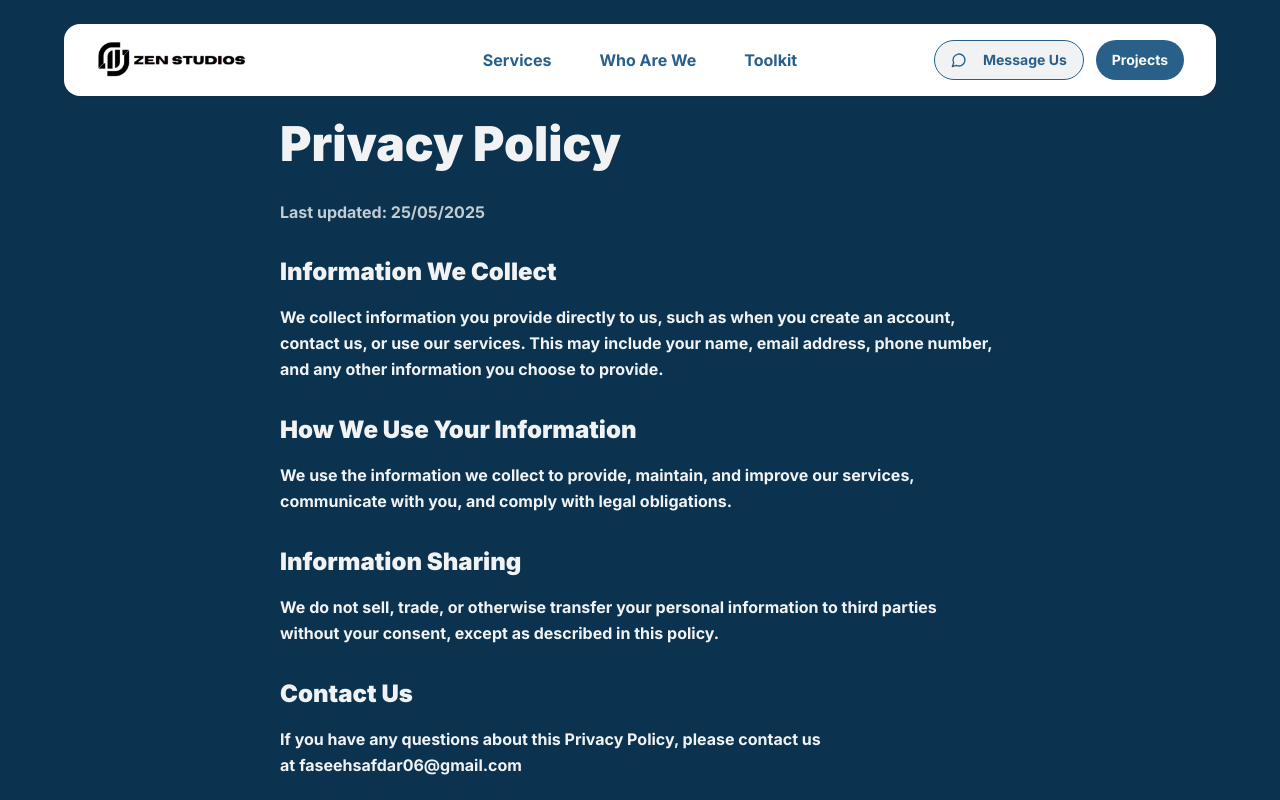
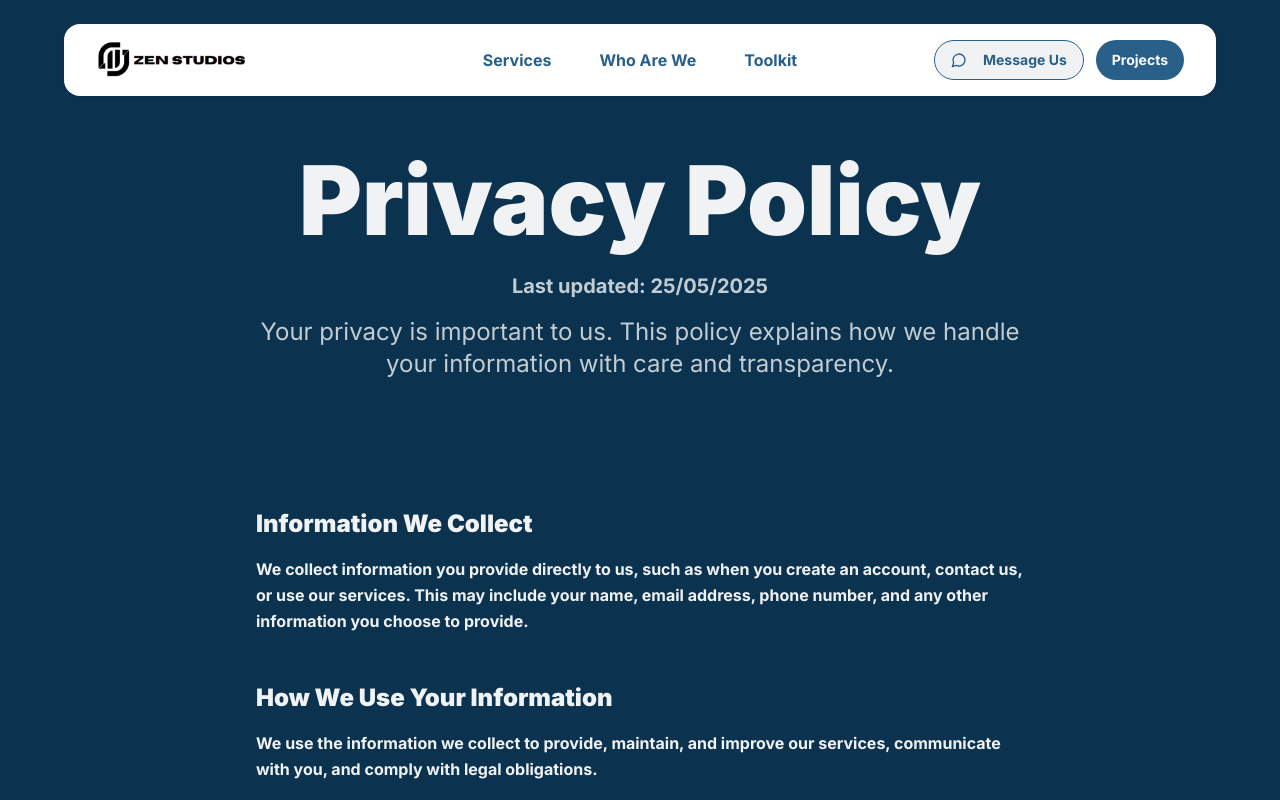
Before and after one commit to Faseeh06/zenstudios, a Next.js app: page /privacy in a window 1280 px wide. Shown: the top 800 px of the page. Built offline with nearby package versions, Linux system fonts and the light colour scheme.

Commit message:
Privacy Policy Page chnage

```diff
--- a/app/privacy/page.tsx
+++ b/app/privacy/page.tsx
@@ -9,37 +9,40 @@ export default function PrivacyPage() {
         <Navbar />
       </div>
 
-      {/* Content */}
-      <div className="max-w-3xl mx-auto px-6 py-24">
-        <h1 className="text-5xl font-black mb-8 text-[#f0f2f4]">Privacy Policy</h1>
-        <p className="text-[#f0f2f4]/80 mb-8 font-bold">Last updated: 25/05/2025</p>
+      {/* Header Section */}
+      <div className="px-6 pt-32 pb-16">
+        <div className="max-w-7xl mx-auto text-center">
+          <h1 className="text-6xl md:text-8xl font-black mb-6 text-[#f0f2f4]">Privacy Policy</h1>
+          <p className="text-xl text-[#f0f2f4]/80 mb-4 font-bold">Last updated: 25/05/2025</p>
+          <p className="text-2xl text-[#f0f2f4]/80 max-w-3xl mx-auto">Your privacy is important to us. This policy explains how we handle your information with care and transparency.</p>
+        </div>
+      </div>
 
-        <section className="mb-8">
+      {/* Main Content */}
+      <div className="px-6 py-16">
+        <div className="max-w-3xl mx-auto flex flex-col gap-12">
+          <section>
             <h2 className="text-2xl font-black mb-4 text-[#f0f2f4]">Information We Collect</h2>
-          <p className="text-[#f0f2f4] leading-relaxed mb-4 font-bold">
-            We collect information you provide directly to us, such as when you create an account, contact us, or use
-            our services. This may include your name, email address, phone number, and any other information you
-            choose to provide.
+            <p className="text-[#f0f2f4] leading-relaxed font-bold">
+              We collect information you provide directly to us, such as when you create an account, contact us, or use our services. This may include your name, email address, phone number, and any other information you choose to provide.
             </p>
           </section>
 
-        <section className="mb-8">
+          <section>
             <h2 className="text-2xl font-black mb-4 text-[#f0f2f4]">How We Use Your Information</h2>
-          <p className="text-[#f0f2f4] leading-relaxed mb-4 font-bold">
-            We use the information we collect to provide, maintain, and improve our services, communicate with you,
-            and comply with legal obligations.
+            <p className="text-[#f0f2f4] leading-relaxed font-bold">
+              We use the information we collect to provide, maintain, and improve our services, communicate with you, and comply with legal obligations.
             </p>
           </section>
 
-        <section className="mb-8">
+          <section>
             <h2 className="text-2xl font-black mb-4 text-[#f0f2f4]">Information Sharing</h2>
-          <p className="text-[#f0f2f4] leading-relaxed mb-4 font-bold">
-            We do not sell, trade, or otherwise transfer your personal information to third parties without your
-            consent, except as described in this policy.
+            <p className="text-[#f0f2f4] leading-relaxed font-bold">
+              We do not sell, trade, or otherwise transfer your personal information to third parties without your consent, except as described in this policy.
             </p>
           </section>
 
-        <section className="mb-8">
+          <section>
             <h2 className="text-2xl font-black mb-4 text-[#f0f2f4]">Contact Us</h2>
             <p className="text-[#f0f2f4] leading-relaxed font-bold">
               If you have any questions about this Privacy Policy, please contact us at
@@ -48,6 +51,7 @@ export default function PrivacyPage() {
               </a>
             </p>
           </section>
+        </div>
       </div>
 
       {/* Footer */}
```
Lines whose indentation alone changed are shown as unchanged.
